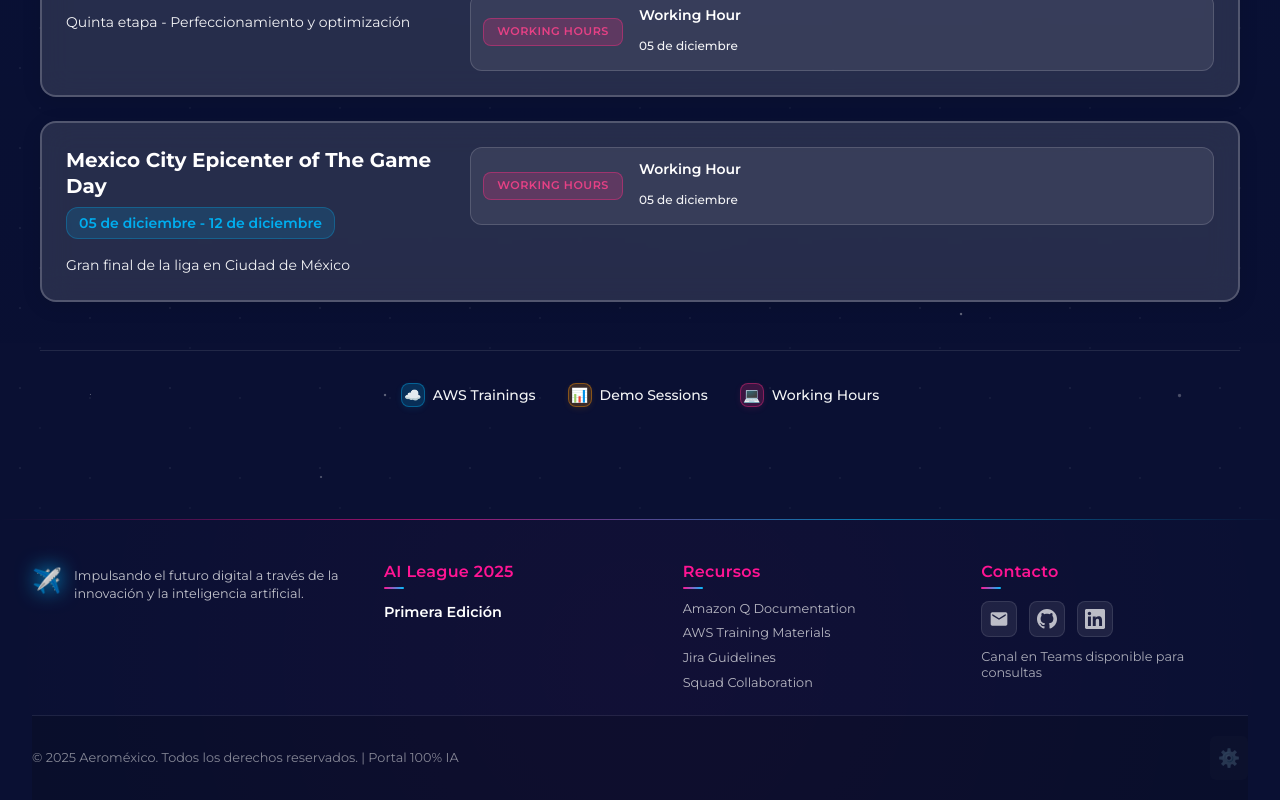
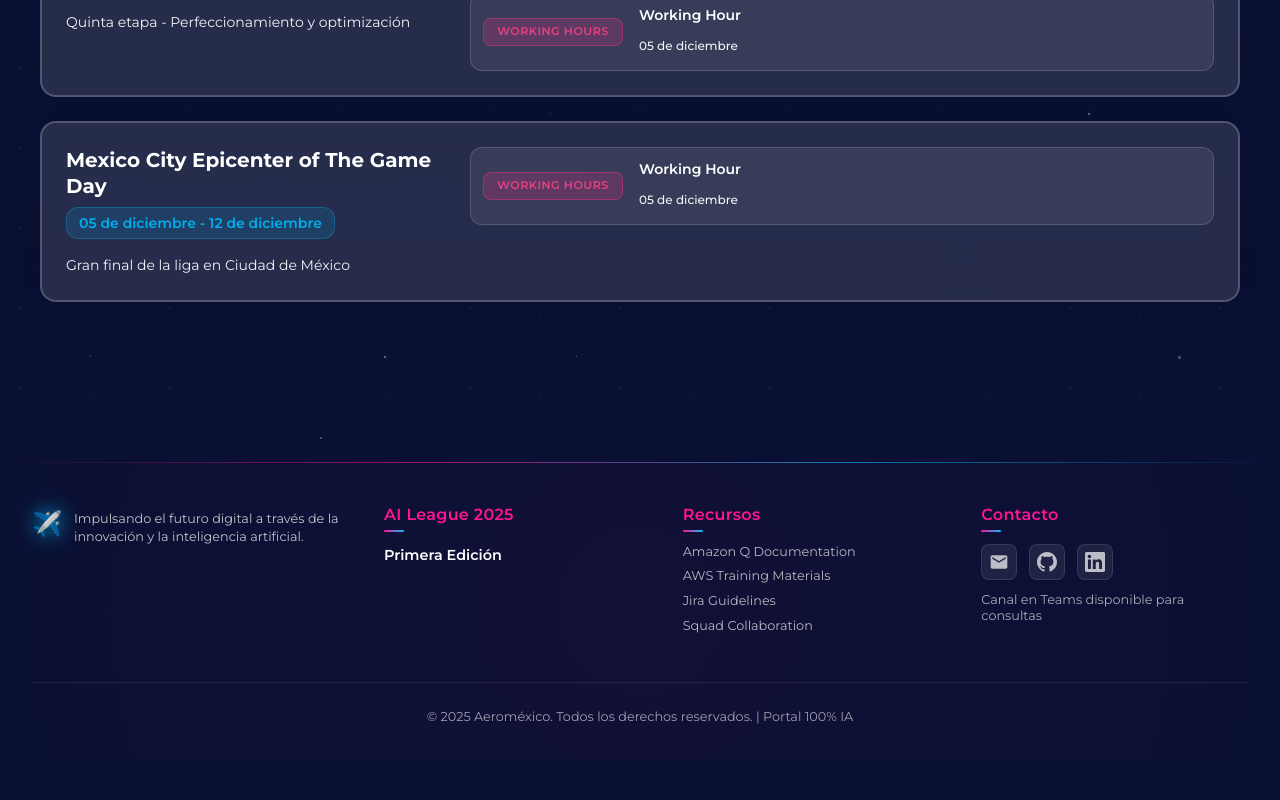
Before and after one commit to PedroAbaonza/am-ia-league2025, an Angular app in the folder am-ia-league/: page / in a window 1280 px wide. Shown: the part 7322-8122 px from the top of the page. After the commit the page ends 8082 px from the top, so only its background shows below. Built offline with nearby package versions, Linux system fonts and the light colour scheme.

Commit message:
Improved footer

```diff
--- a/am-ia-league/src/app/components/footer/footer.component.html
+++ b/am-ia-league/src/app/components/footer/footer.component.html
@@ -80,21 +80,12 @@
       </div>
     </div>
 
-    <!-- Footer bottom -->
-    <div class="footer-bottom">
-      <div class="footer-bottom-content">
-        <span class="copyright"
-          >© 2025 Aeroméxico. Todos los derechos reservados. | Portal 100%
-          IA</span
-        >
-        <!-- Enlace discreto al admin -->
-        <a
-          routerLink="/admin"
-          class="admin-link"
-          title="Panel de administración"
-          >⚙️</a
-        >
-      </div>
+    <!-- Copyright centered -->
+    <div class="footer-copyright">
+      <span class="copyright-text"
+        >© 2025 Aeroméxico. Todos los derechos reservados. | Portal 100%
+        IA</span
+      >
     </div>
   </div>
 </footer>
--- a/am-ia-league/src/app/components/footer/footer.component.scss
+++ b/am-ia-league/src/app/components/footer/footer.component.scss
@@ -7,7 +7,7 @@
 $white: #ffffff;
 
 .app-footer {
-  background: var(--deep-space-blue, #0A1033);
+  background: var(--deep-space-blue, #0a1033);
   color: $white;
   margin-top: 3rem;
   position: relative;
@@ -16,24 +16,34 @@
 
   // Efectos visuales modernos
   &::before {
-    content: '';
+    content: "";
     position: absolute;
     top: 0;
     left: 0;
     right: 0;
     height: 1px;
-    background: linear-gradient(90deg, transparent, $aeromexico-pink, $aeromexico-cyan, transparent);
+    background: linear-gradient(
+      90deg,
+      transparent,
+      $aeromexico-pink,
+      $aeromexico-cyan,
+      transparent
+    );
     opacity: 0.6;
   }
 
   &::after {
-    content: '';
+    content: "";
     position: absolute;
     top: -50%;
     left: -50%;
     width: 200%;
     height: 200%;
-    background: radial-gradient(circle at 50% 50%, rgba(255, 20, 147, 0.03) 0%, transparent 50%);
+    background: radial-gradient(
+      circle at 50% 50%,
+      rgba(255, 20, 147, 0.03) 0%,
+      transparent 50%
+    );
     pointer-events: none;
   }
 }
@@ -51,7 +61,6 @@
   grid-template-columns: 1.2fr 1fr 1fr 1fr;
   gap: 2rem;
   padding: 2.5rem 0 1.5rem;
-  border-bottom: 1px solid rgba(255, 255, 255, 0.08);
 }
 
 // Sección de marca
@@ -79,7 +88,7 @@
 
 // Títulos de sección
 .section-title {
-  font-family: 'Montserrat', sans-serif;
+  font-family: "Montserrat", sans-serif;
   font-weight: 600;
   font-size: 1rem;
   color: $aeromexico-pink;
@@ -88,7 +97,7 @@
   position: relative;
 
   &::after {
-    content: '';
+    content: "";
     position: absolute;
     bottom: -4px;
     left: 0;
@@ -134,7 +143,7 @@
   padding-left: 0;
 
   &::before {
-    content: '→';
+    content: "→";
     position: absolute;
     left: -16px;
     opacity: 0;
@@ -177,18 +186,27 @@
     overflow: hidden;
 
     &::before {
-      content: '';
+      content: "";
       position: absolute;
       top: 0;
       left: -100%;
       width: 100%;
       height: 100%;
-      background: linear-gradient(90deg, transparent, rgba(255, 255, 255, 0.1), transparent);
+      background: linear-gradient(
+        90deg,
+        transparent,
+        rgba(255, 255, 255, 0.1),
+        transparent
+      );
       transition: left 0.5s ease;
     }
 
     &:hover {
-      background: linear-gradient(135deg, $aeromexico-pink, lighten($aeromexico-pink, 10%));
+      background: linear-gradient(
+        135deg,
+        $aeromexico-pink,
+        lighten($aeromexico-pink, 10%)
+      );
       border-color: $aeromexico-pink;
       color: $white;
       transform: translateY(-2px) scale(1.05);
@@ -208,42 +226,21 @@
   }
 }
 
-// Footer bottom
-.footer-bottom {
-  padding: 1.25rem 0;
-  background: rgba(0, 0, 0, 0.15);
+// Copyright section integrated into main footer
+.footer-copyright {
+  display: flex;
+  justify-content: center;
+  align-items: center;
+  padding: 1.5rem 0 2rem 0;
+  margin-top: 1.5rem;
+  border-top: 1px solid rgba(255, 255, 255, 0.08);
 }
 
-.footer-bottom-content {
-  display: flex;
-  justify-content: space-between;
-  align-items: center;
-}
-
-.copyright {
+.copyright-text {
   font-size: 0.8rem;
-  color: rgba(255, 255, 255, 0.5);
+  color: rgba(255, 255, 255, 0.6);
   margin: 0;
   font-weight: 400;
-}
-
-.admin-link {
-  opacity: 0.25;
-  font-size: 1.1rem;
-  text-decoration: none;
-  transition: all 0.4s cubic-bezier(0.4, 0, 0.2, 1);
-  color: $white;
-  padding: 0.5rem;
-  border-radius: 6px;
-  background: rgba(255, 255, 255, 0.05);
-
-  &:hover {
-    opacity: 1;
-    transform: rotate(180deg) scale(1.1);
-    color: $aeromexico-pink;
-    background: rgba(255, 20, 147, 0.1);
-    box-shadow: 0 4px 15px rgba(255, 20, 147, 0.2);
-  }
 }
 
 // Responsive design
@@ -271,14 +268,9 @@
     padding: 1.5rem 0 1rem;
   }
 
-  .footer-bottom {
-    padding: 1rem 0;
-  }
-
-  .footer-bottom-content {
-    flex-direction: column;
-    gap: 0.75rem;
-    text-align: center;
+  .footer-copyright {
+    padding: 1.25rem 0 1.5rem 0;
+    margin-top: 1.25rem;
   }
 
   .contact-info .contact-icons {
--- a/am-ia-league/src/app/components/important-dates/important-dates.component.html
+++ b/am-ia-league/src/app/components/important-dates/important-dates.component.html
@@ -93,21 +93,5 @@
         </div>
       </div>
     </div>
-
-    <!-- Leyenda de tipos -->
-    <div class="legend">
-      <div class="legend-item">
-        <span class="legend-icon training">☁️</span>
-        <span class="legend-text">AWS Trainings</span>
-      </div>
-      <div class="legend-item">
-        <span class="legend-icon demo">📊</span>
-        <span class="legend-text">Demo Sessions</span>
-      </div>
-      <div class="legend-item">
-        <span class="legend-icon working">💻</span>
-        <span class="legend-text">Working Hours</span>
-      </div>
-    </div>
   </div>
 </section>
```
